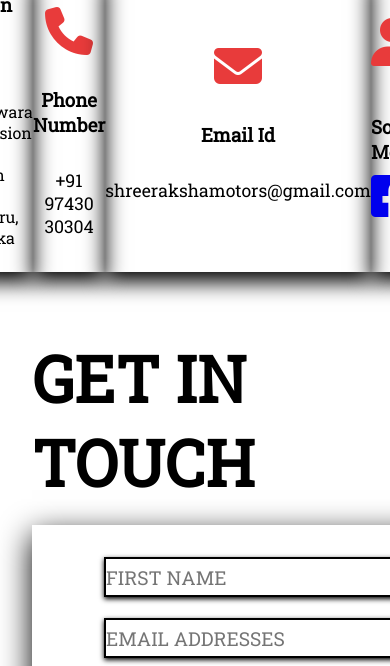
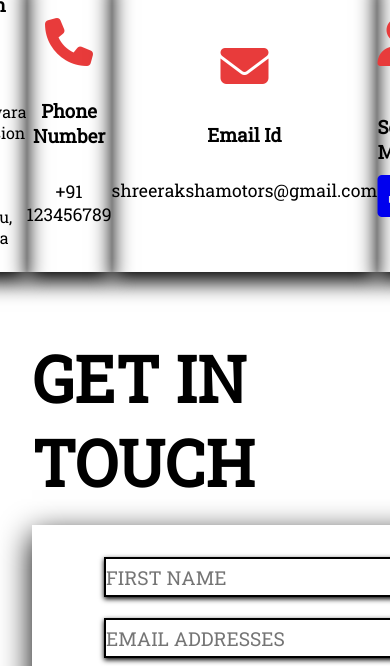
Before and after one commit to Tech-YashaswiniN/Contact-Us-Web-Page, a plain HTML site: page index.html in a window 390 px wide. Shown: the part 178-844 px from the top of the page. Drawn offline with Linux system fonts and the light colour scheme.

Commit message:
changed phone number

```diff
--- a/index.html
+++ b/index.html
@@ -66,7 +66,7 @@
                 </div>
                 <div class="ph-number">
                     <h3>Phone Number</h3>
-                    <p>+91 97430 30304</p>
+                    <p>+91 123456789</p>
                 </div>
             </div>
 
```
